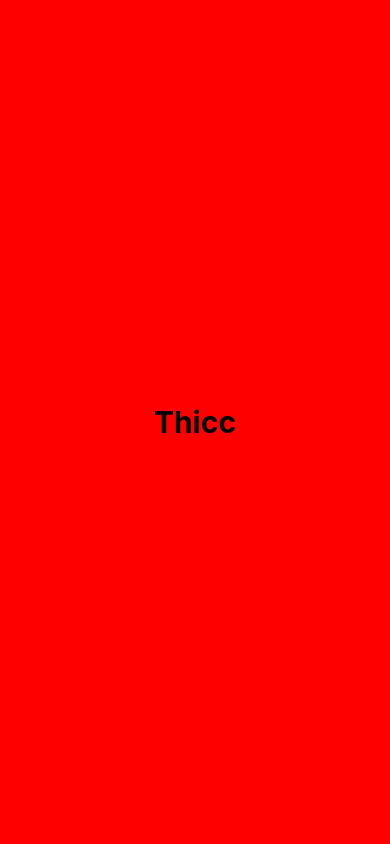
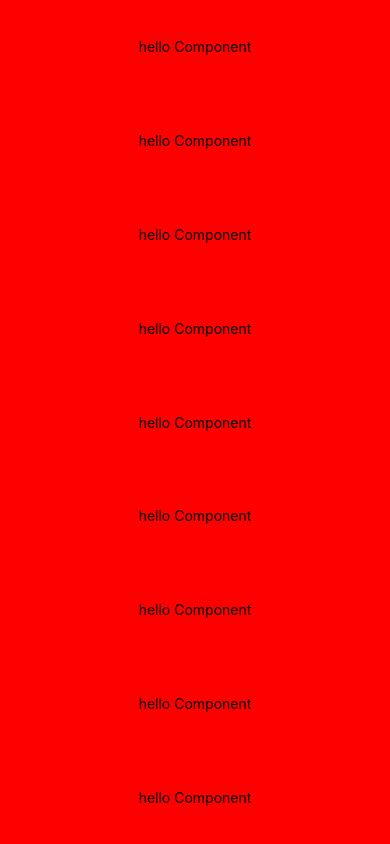
Before and after one commit to BFRdev/firstReactApp, a React Native app: screen / in a window 390 px wide. Built offline with nearby package versions, Linux system fonts and the light colour scheme.

Commit message:
added componet file and created scroll view in App.js file

```diff
--- a/App.js
+++ b/App.js
@@ -1,14 +1,27 @@
 import React from 'react';
-import { StyleSheet, Text, View, ScrollView } from 'react-native';
+import { StyleSheet, Text, ScrollView, } from 'react-native';
+import List from './list';
 
-export default function App() {
-  return (
-    <View style={styles.container}>
-      <Text style={styleText.text}>Thicc</Text>
-    </View>
+
+export default class App extends React.Component {
+  render(){
+      return (
+    <ScrollView contentContainerStyle={styles.container}>
+     <List></List>
+     <List></List>
+     <List></List>
+     <List></List>
+     <List></List>
+     <List></List>
+     <List></List>
+     <List></List>
+     <List></List>
+    </ScrollView>
   );
+  }
 }
-
+//styles
+//container stlye
 const styles = StyleSheet.create({
   container: {
     flex: 1,
@@ -18,9 +31,10 @@ const styles = StyleSheet.create({
   },
 });
 
-const styleText = StyleSheet.create({
-  text:{
-    fontSize: 30,
-    fontWeight: "bold",
-  },
-});
+//text styles
+// const styleText = StyleSheet.create({
+//   text:{
+//     fontSize: 30,
+//     fontWeight: "bold",
+//   },
+// })
--- /dev/null
+++ b/list.js
@@ -0,0 +1,22 @@
+import React from 'react';
+import { StyleSheet, Text, View, } from 'react-native';
+
+export default class List extends React.Component {
+  render(){
+      return (
+    <View style={styles.list}>
+     <Text>hello Component</Text>
+    </View>
+  );
+  }
+}
+//styles
+//container stlye
+const styles = StyleSheet.create({
+  list: {
+    flex: 1,
+    alignItems: 'center',
+    justifyContent: 'center',
+    fontSize: 20,
+  },
+});
```
